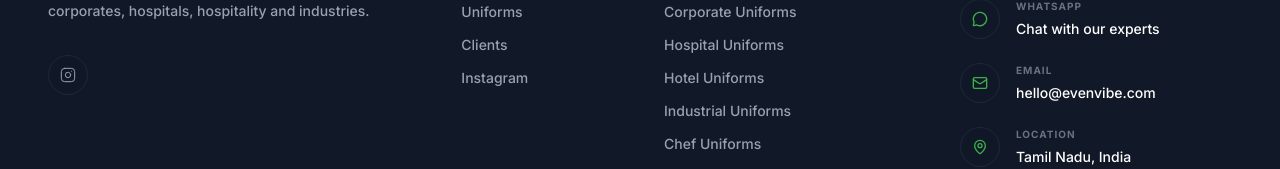
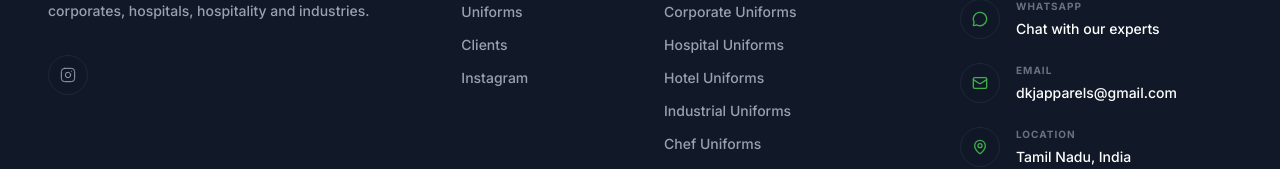
Before and after one commit to hellodrakvex-oss/evenvibeuniforms, a Next.js app: page / in a window 1280 px wide. Shown: the part 7322-7491 px from the top of the page. Built offline with nearby package versions, Linux system fonts and the light colour scheme.

Commit message:
Update EVENVIBE website

```diff
--- a/src/components/layout/Footer.tsx
+++ b/src/components/layout/Footer.tsx
@@ -134,13 +134,13 @@ export default function Footer() {
                 </div>
               </a>
 
-              <a href="mailto:hello@evenvibe.com" aria-label="Email hello@evenvibe.com" className="group flex items-start gap-4 cursor-pointer transition-all">
+              <a href="mailto:dkjapparels@gmail.com" aria-label="Email dkjapparels@gmail.com" className="group flex items-start gap-4 cursor-pointer transition-all">
                 <div className="w-10 h-10 rounded-full border border-gray-800 bg-gray-900 flex items-center justify-center flex-shrink-0 text-[#3FAE49] group-hover:bg-[#3FAE49]/10 group-hover:border-[#3FAE49] transition-all">
                   <Mail className="w-4 h-4" />
                 </div>
                 <div>
                   <div className="text-[10px] text-gray-500 font-bold uppercase tracking-widest mb-1">EMAIL</div>
-                  <div className="text-[14px] text-white font-medium group-hover:text-[#3FAE49] transition-colors">hello@evenvibe.com</div>
+                  <div className="text-[14px] text-white font-medium group-hover:text-[#3FAE49] transition-colors">dkjapparels@gmail.com</div>
                 </div>
               </a>
 
```
